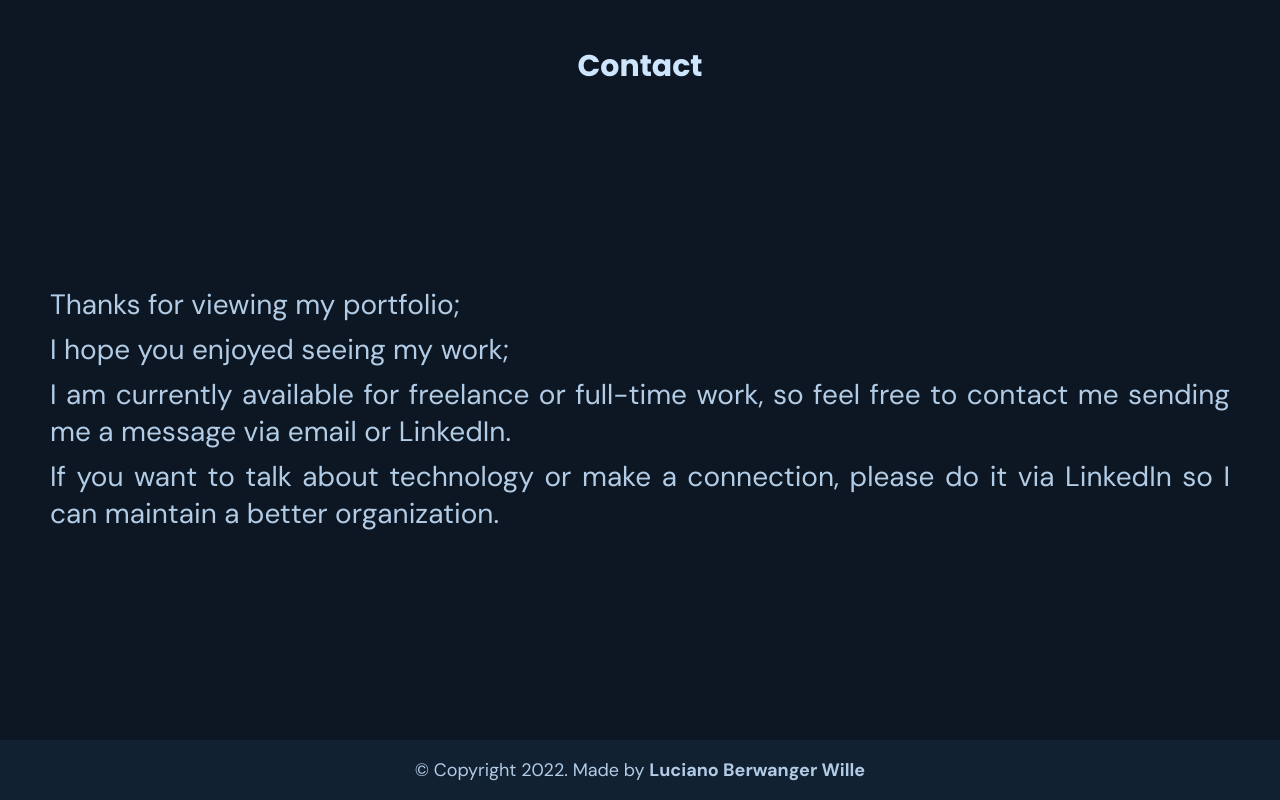
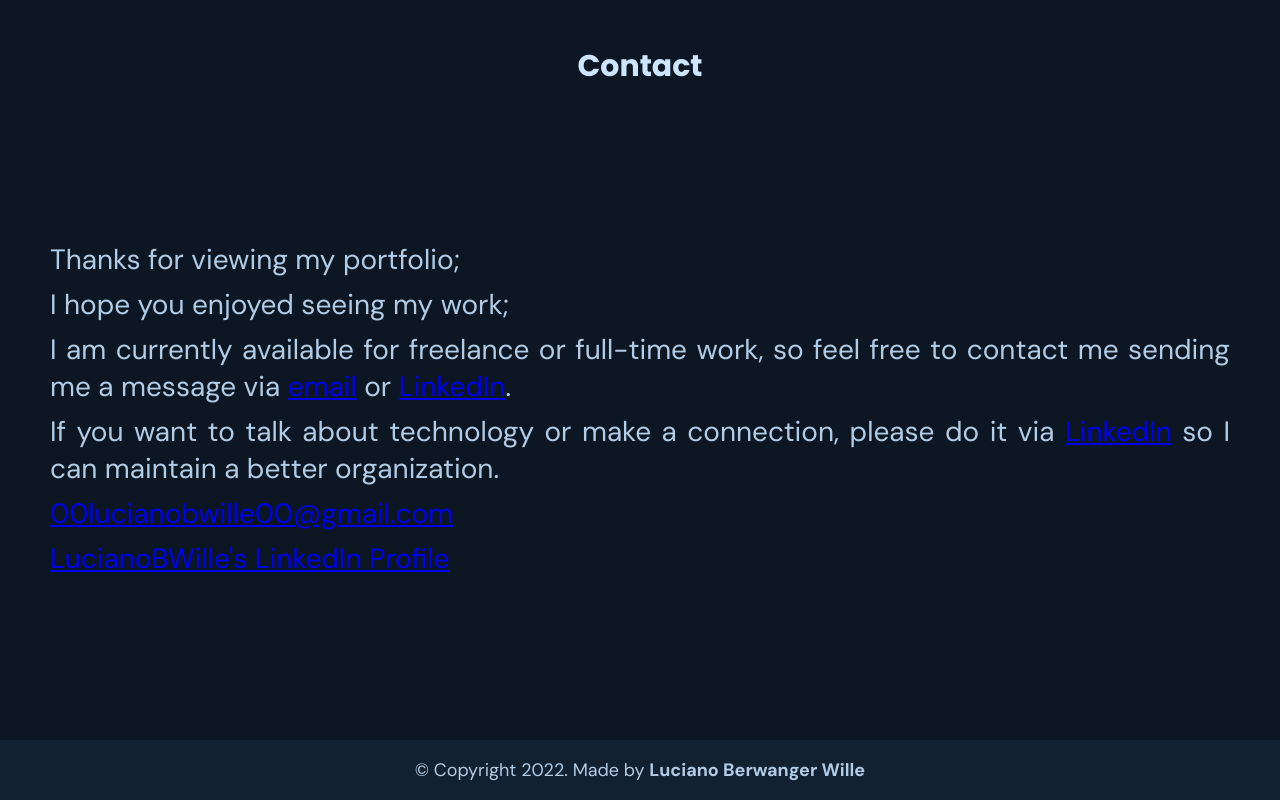
Before and after one commit to LucianoBWille/lucianobwille.github.io, a plain HTML site: page index.html in a window 1280 px wide. Shown: the part 3260-4060 px from the top of the page. Drawn offline with Linux system fonts and the light colour scheme; files whose address does not match are found by name.

Commit message:
added links to contact

```diff
--- a/index.html
+++ b/index.html
@@ -322,9 +322,16 @@
             <p>Thanks for viewing my portfolio;</p>
             <p>I hope you enjoyed seeing my work;</p>
             <p>I am currently available for freelance or full-time work, so feel free to contact me sending me a message
-              via email or LinkedIn.</p>
-            <p>If you want to talk about technology or make a connection, please do it via LinkedIn so I can maintain a
+              via <a href="mailto:00lucianobwille00@gmail.com" alt="LucianoBWille's email">email</a> or <a
+                href="https://www.linkedin.com/in/lucianobwille/" target="_blank"
+                alt="LucianoBWille's LinkedIn Profile">LinkedIn</a>.</p>
+            <p>If you want to talk about technology or make a connection, please do it via <a
+                href="https://www.linkedin.com/in/lucianobwille/" target="_blank"
+                alt="LucianoBWille's LinkedIn Profile">LinkedIn</a> so I can maintain a
               better organization.</p>
+            <a href="mailto:00lucianobwille00@gmail.com" alt="LucianoBWille's email">00lucianobwille00@gmail.com</a>
+            <a href="https://www.linkedin.com/in/lucianobwille/" target="_blank"
+              alt="LucianoBWille's LinkedIn Profile">LucianoBWille's LinkedIn Profile</a>
           </div>
         </div>
         <!-- width="640" height="981" -->
--- a/style.css
+++ b/style.css
@@ -406,6 +406,11 @@ nav.show div.icon-close {
   color: var(--title-color-second);
 }
 
+#contact .text a {
+  width: fit-content;
+  text-decoration: underline;
+}
+
 /* ========== FOOTER ========== */
 .back-to-top {
   background-color: var(--base-color);
```
